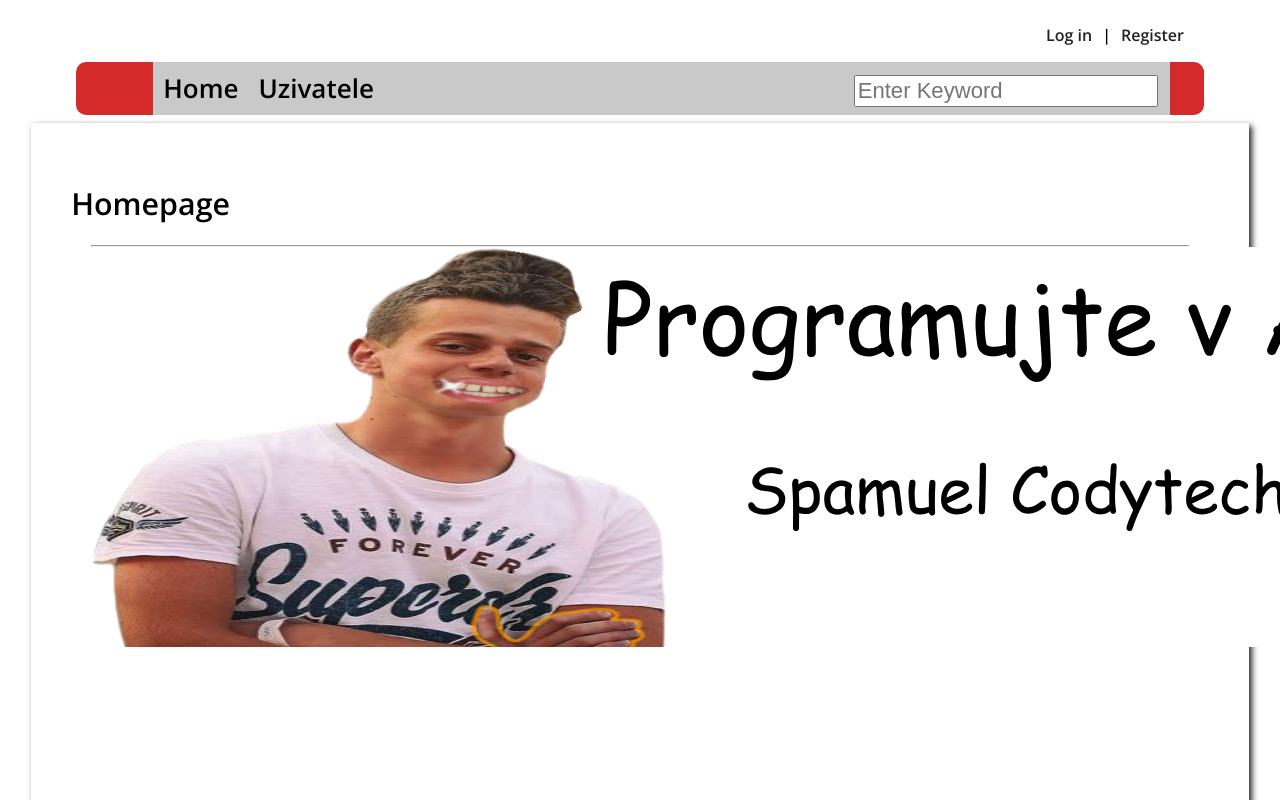
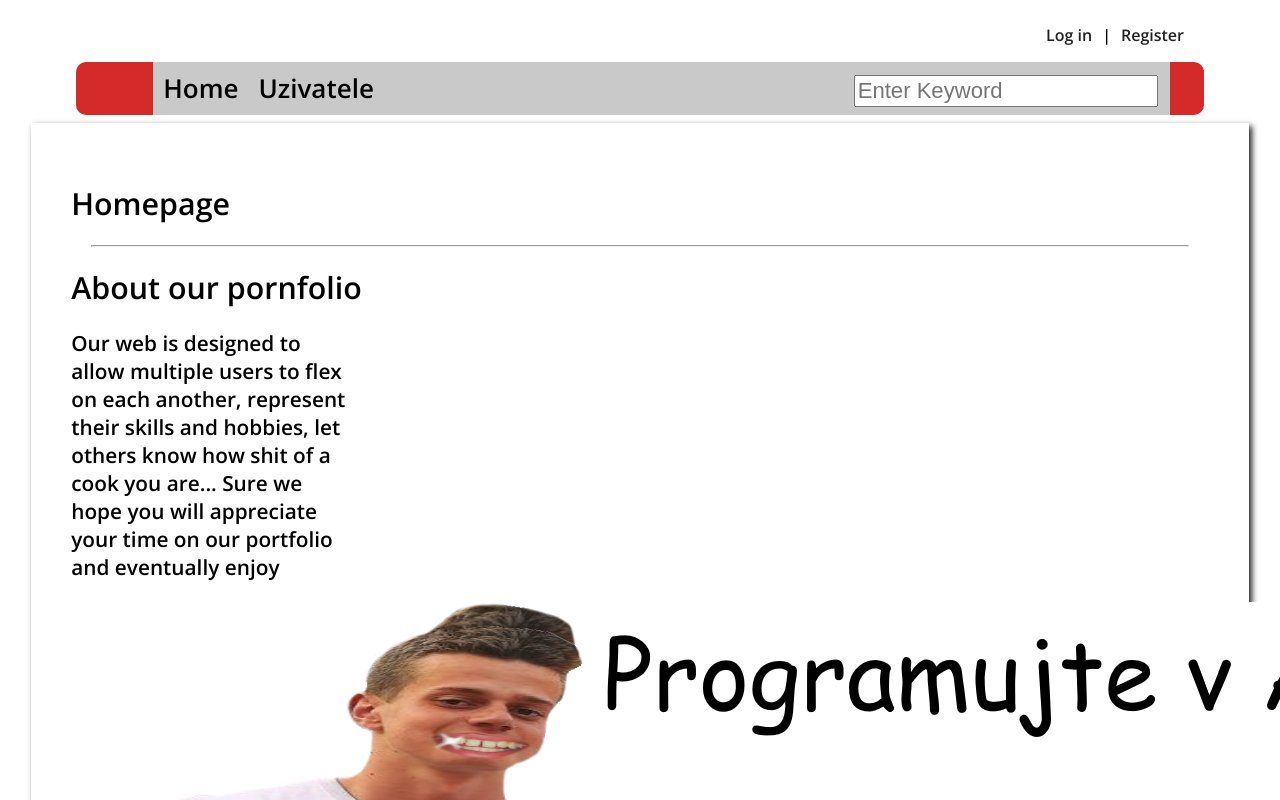
Before and after one commit to skyper-cz/FE, an Angular app: page / in a window 1280 px wide. Shown: the top 800 px of the page. Built offline with nearby package versions, Linux system fonts and the light colour scheme; what ng2-search-filter would draw is missing.

Commit message:
Ahmad mozzarelio 2fat2furous

```diff
--- a/src/app/home/home.component.html
+++ b/src/app/home/home.component.html
@@ -1,5 +1,14 @@
 <div id="clearfix">
   <h1>Homepage</h1>
   <hr>
+  <h1>About our pornfolio</h1>
+  <div class="article_box">
+    <p>
+      Our web is designed to allow multiple users to flex on each another,
+      represent their skills and hobbies, let others know how shit of a cook you are...
+      Sure we hope you will appreciate your time on our portfolio and eventually enjoy
+    </p>
+  </div>
   <img src="../../assets/spamuelposter.png" height="400" width="1600"/>
+  <img src="../../assets/macuramnum.png" height="auto" width="1600"/>
 </div>
--- a/src/app/home/home.component.scss
+++ b/src/app/home/home.component.scss
@@ -9,3 +9,6 @@
   font-size: 190%;
   font-family: 'Open Sans', sans-serif;
 }
+.article_box {
+  width: 25%;
+}
--- a/src/app/login/login.component.html
+++ b/src/app/login/login.component.html
@@ -21,7 +21,8 @@
       <button [disabled]="form.invalid" (click)="tryToLogIn()" type="submit">
         Submit
       </button>
-      <div>{{message}}</div>
+      <br>
+      <div class="user-not-existent-report">{{message}}</div>
     </div>
   </form>
 </div>
--- a/src/app/login/login.component.scss
+++ b/src/app/login/login.component.scss
@@ -39,3 +39,8 @@
   left: 50%;
   top: 13%;
 }
+.user-not-existent-report {
+  color: red;
+  font-family: 'Open Sans', sans-serif;
+  font-size: 80%;
+}
```
Also changed, not shown: src/assets/macuramnum.png (added).
